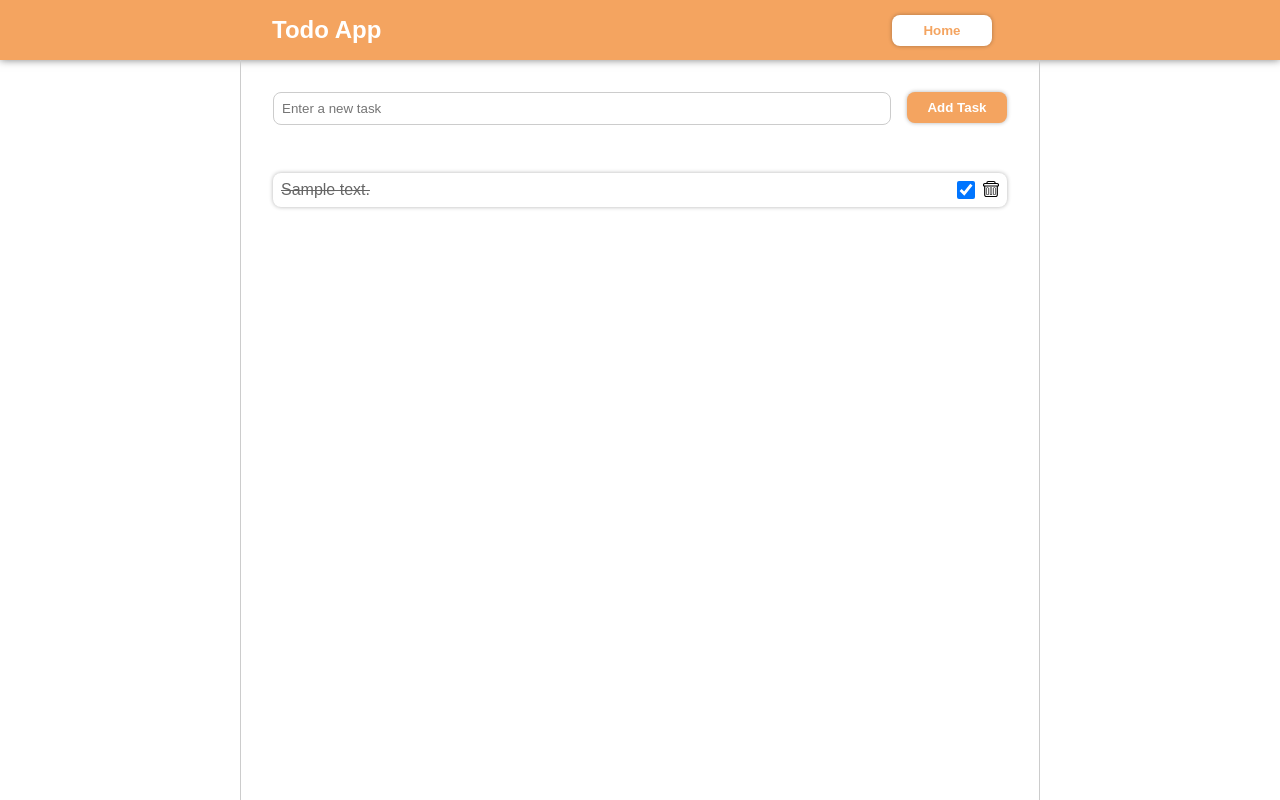
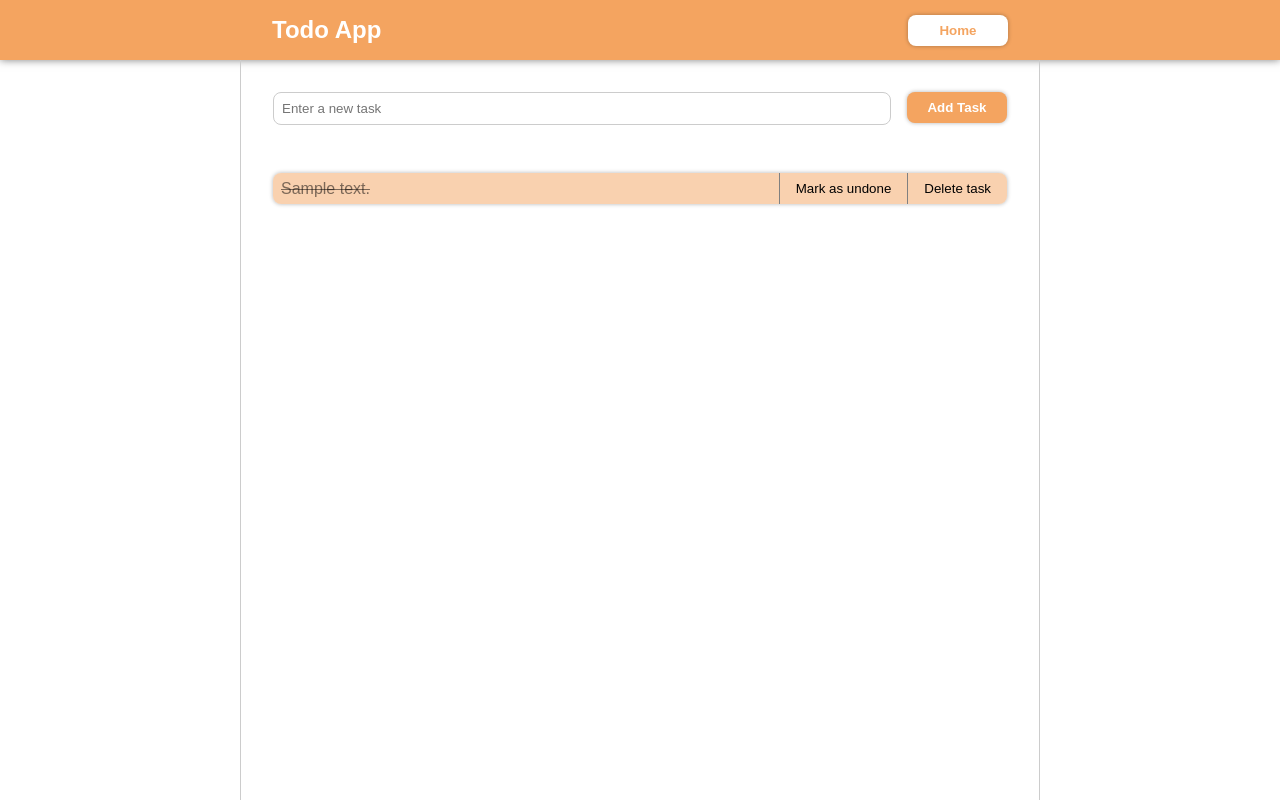
Before and after one commit to dvs2610/todo, a Flask app: template templates/index.html in a window 1280 px wide. Run offline with Flask 3, Linux system fonts and the light colour scheme; the template is opened without the code that fills it: most values are stand-ins (such as "Sample title", 1, 10 or a date in 2020).

Commit message:
mark tasks as (un)done, improved layout

```diff
--- a/app.py
+++ b/app.py
@@ -8,19 +8,24 @@ def index():
 	if request.method == 'POST':
 		task = request.form.get('task', '').strip()
 		if task:
-			tasks.append({'text': task, 'finished': False})
+			tasks.append({'description': task, 'finished': False})
 		return redirect(url_for('index'))
 
 	return render_template('index.html', tasks=tasks)
 
-@app.post('/task/<int:task_index>/handle')
-def handle_task(task_index):
-	if 0 <= task_index < len(tasks):
-		action = request.form.get('action')
-		if action == 'delete':
+@app.route('/task', methods=['POST'])
+def manage_task():
+	task_index = request.form.get('task_index', type=int)
+	action = request.form.get('action')
+
+	if task_index is not None and 0 <= task_index < len(tasks):
+		if action == 'done':
+			tasks[task_index]['finished'] = True
+		elif action == 'undone':
+			tasks[task_index]['finished'] = False
+		elif action == 'delete':
 			tasks.pop(task_index)
-		elif action == 'toggle':
-			tasks[task_index]['finished'] = not tasks[task_index]['finished']
+
 	return redirect(url_for('index'))
 
 if __name__ == '__main__':
--- a/static/style.css
+++ b/static/style.css
@@ -1,17 +1,18 @@
+:root {
+    --primary-color: sandybrown;
+    --primary-color-semi-transparent: rgba(244, 164, 96, 0.5);
+    --secondary-color: white;
+    --font-family: Arial, sans-serif;
+    --box-shadow-large: 0 0 8px rgba(0, 0, 0, 0.5);
+    --box-shadow-small: 0 0 4px rgba(0, 0, 0, 0.3);
+    --border-radius: 8px;
+    --nav-height: 60px;
+}
+
 * {
     box-sizing: border-box;
     margin: 0;
     padding: 0;
-}
-
-:root {
-    --primary-color: sandybrown;
-    --secondary-color: white;
-    --font-family: Arial, sans-serif;
-    --box-shadow: 0 0 8px rgba(0, 0, 0, 0.5);
-    --box-shadow-small: 0 0 4px rgba(0, 0, 0, 0.3);
-    --border-radius: 8px;
-    --nav-height: 60px;
 }
 
 html, body {
@@ -31,7 +32,7 @@ html, body {
     justify-content: space-between;
     align-items: center;
     width: 100%;
-    padding: 0 2rem 0 2rem;
+    padding: 0 2rem;
 }
 
 .container {
@@ -47,7 +48,7 @@ nav {
     background-color: var(--primary-color);
     color: var(--secondary-color);
     padding: 1rem;
-    box-shadow: var(--box-shadow);
+    box-shadow: var(--box-shadow-large);
     height: var(--nav-height);
 }
 
@@ -58,7 +59,6 @@ nav {
     padding: 0.5rem 1rem;
     border-radius: var(--border-radius);
     text-decoration: none;
-    margin-right: 1rem;
     font-weight: bold;
     box-shadow: var(--box-shadow-small);
 }
@@ -66,20 +66,14 @@ nav {
 #task-form {
     display: flex;
     gap: 1rem;
-    margin-bottom:2rem;
+    margin-bottom:3rem;
 }
 
 input[type="text"] {
     width: 100%;
     padding: 0.5rem;
-    margin-bottom: 1rem;
     border: 1px solid #ccc;
     border-radius: var(--border-radius);
-}
-
-input[type="image"] {
-    display: block;
-    cursor: pointer;
 }
 
 .task-checkbox {
@@ -91,8 +85,8 @@ input[type="image"] {
 
 button {
     width: 100%;
+    max-width: 100px;
     height: 100%;
-    max-width: 100px;
     padding: 0.5rem 1rem;
     background-color: var(--primary-color);
     color: var(--secondary-color);
@@ -101,12 +95,6 @@ button {
     cursor: pointer;
     box-shadow: var(--box-shadow-small);
     font-weight: bold;
-    transition: transform 0.2s;
-}
-
-.scale:hover {
-    transform: scale(1.05);
-    transition: transform 0.2s;
 }
 
 li {
@@ -114,29 +102,41 @@ li {
     justify-content: space-between;
     align-items: center;
     list-style: none;
-    padding: 0.5rem;
+    padding-left: 0.5rem;
     margin-bottom: 0.5rem;
     background-color: var(--secondary-color);
     border-radius: var(--border-radius);
     box-shadow: var(--box-shadow-small);
 }
 
-.task-text {
-    flex: 1;
+.finished {
+    background-color: var(--primary-color-semi-transparent);
 }
 
-.task-actions {
-    display: flex;
-    gap: 0.5rem;
-    margin: 0;
+.finished span {
+    color: rgba(0, 0, 0, 0.5);
+    text-decoration: line-through;
 }
 
-.finished .task-text {
-    text-decoration: line-through;
-    opacity: 0.6;
+.btn-stretch {
+    max-width: 100%;
+    white-space: nowrap;
+    font-weight: normal;
+    border-radius: 0;
+    color: black;
+    box-shadow: none;
+    background-color: transparent;
+    border-left: 1px solid gray;
 }
 
-.icon {
-    width: 16px;
-    height: 16px;
+.btn-stretch:hover {
+    background-color: lightgray;
 }
+
+.delete-btn:hover {
+    border-radius: 0 8px 8px 0;
+}
+
+.row {
+    display: flex;
+}
--- a/templates/base.html
+++ b/templates/base.html
@@ -3,17 +3,17 @@
 <head>
     <link rel="stylesheet" href="{{ url_for('static', filename='style.css') }}">
     <meta name="viewport" content="width=device-width, initial-scale=1.0">
-    <title>Todo | {% block title %}{% endblock %}</title>
+    <title>Todo App</title>
 </head>
 
-<nav>
-    <div class="centered navigation">
-        <h1>Todo App</h1>
-        <button class="nav-link scale" href="{{ url_for('index') }}">Home</button>
-    </div>
-</nav>
+<body>
+    <nav>
+        <div class="centered navigation">
+            <h1>Todo App</h1>
+            <button class="nav-link" href="{{ url_for('index') }}">Home</button>
+        </div>
+    </nav>
 
-<body>
     {% block content %}{% endblock %}
 </body>
 </html>
--- a/templates/index.html
+++ b/templates/index.html
@@ -1,22 +1,20 @@
 {% extends "base.html" %}
-
-{% block title %}Home{% endblock %}
 
 {% block content %}
     <div class="centered container">
         <form id="task-form" action="{{ url_for('index') }}" method="post">
             <input type="text" name="task" placeholder="Enter a new task" maxlength="100">
-            <button type="submit" class="scale">Add Task</button>
+            <button type="submit">Add Task</button>
         </form>
 
         <ul>
             {% for task in tasks %}
                 <li class="{{ 'finished' if task.finished else '' }}">
-                    <span class="task-text">{{ task.text }}</span>
-                    <form class="task-actions" action="{{ url_for('handle_task', task_index=loop.index0) }}" method="post">
-                        <input type="hidden" name="action" value="toggle">
-                        <input class="task-checkbox" type="checkbox" aria-label="{{ 'Mark as unfinished' if task.finished else 'Mark as finished' }}" {% if task.finished %}checked{% endif %} onchange="this.form.submit()">
-                        <input class="icon" type="image" name="action" value="delete" src="{{ url_for('static', filename='svg-trash.svg') }}" alt="Delete">
+                    <span>{{ task.description }}</span>
+                    <form class="row" action="{{ url_for('manage_task') }}" method="post">
+                        <input type="hidden" name="task_index" value="{{ loop.index0 }}">
+                        <button class="btn-stretch" type="submit" name="action" value="{{ 'undone' if task.finished else 'done' }}">{{ 'Mark as undone' if task.finished else 'Mark as done' }}</button>
+                        <button class="btn-stretch delete-btn" type="submit" name="action" value="delete">Delete task</button>
                     </form>
                 </li>
             {% endfor %}
```
Also changed, not shown: README.md, static/svg-trash.svg (deleted).
